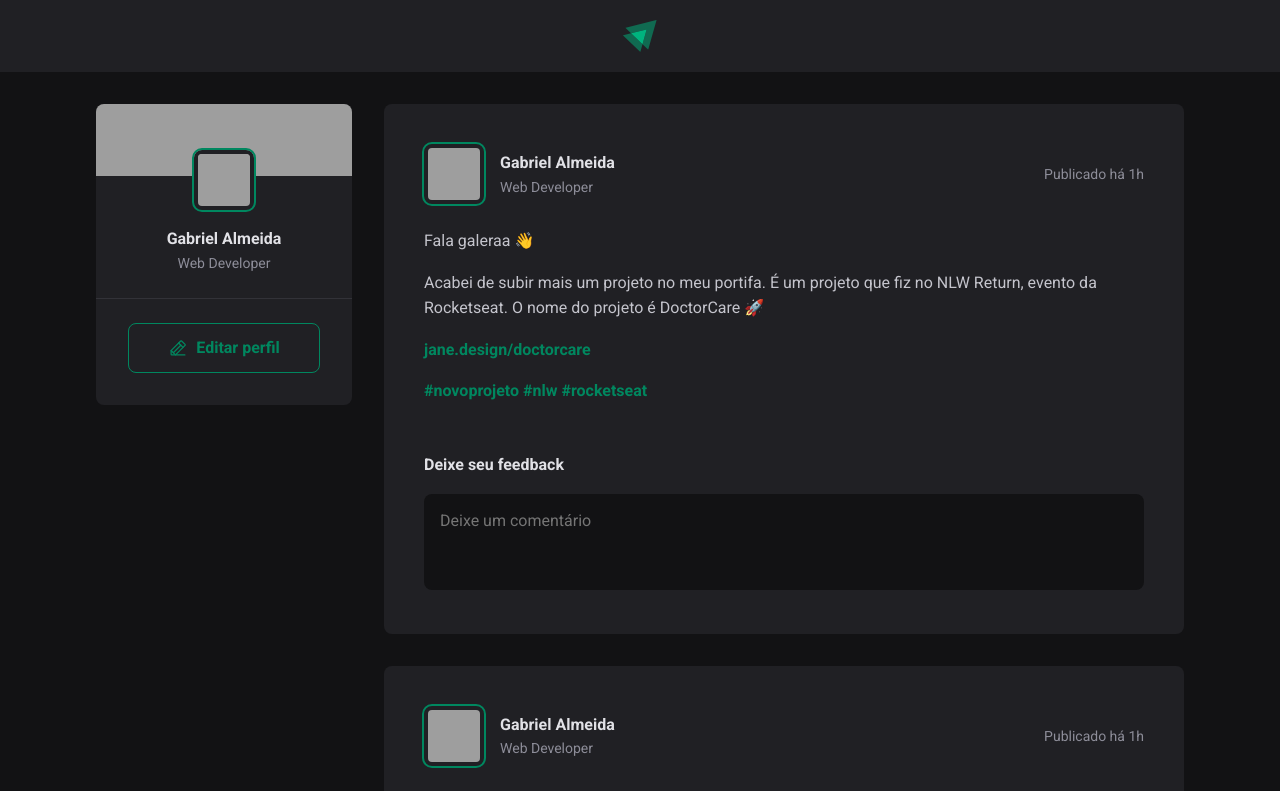
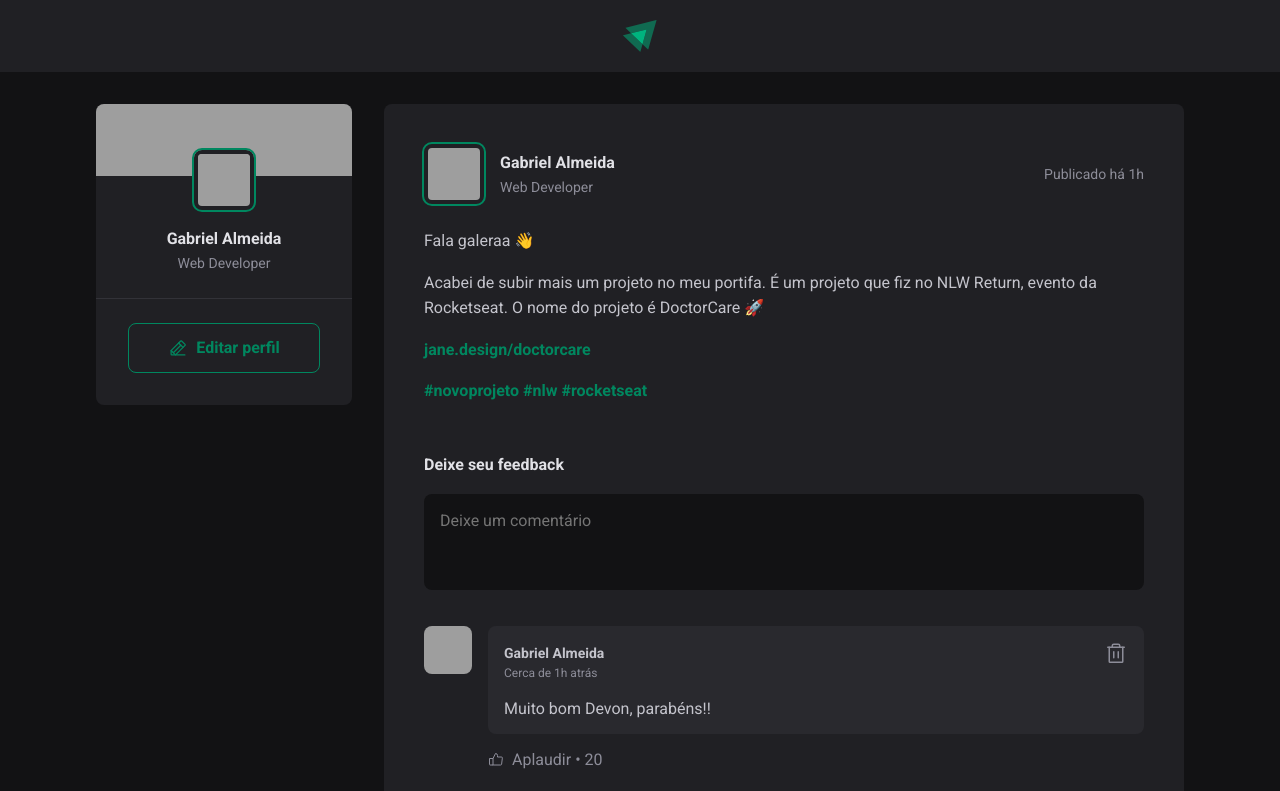
Before and after one commit to Gabrielgqa/ReactFundamentals2023, a React (Vite) app: page / in a window 1280 px wide. Shown: the top 791 px of the page. Built offline with nearby package versions, Linux system fonts and the light colour scheme; grey boxes are pictures that could not be loaded.

Commit message:
feat: finalize Post component

```diff
--- /dev/null
+++ b/src/components/Comment.jsx
@@ -0,0 +1,34 @@
+import { ThumbsUp, Trash } from 'phosphor-react';
+import styles from './Comment.module.css';
+
+export function Comment() {
+    return (
+        <div className={styles.comment}>
+            <img src="https://github.com/Gabrielgqa.png" />
+
+            <div className={styles.commentBox}>
+                <div className={styles.commentContent}>
+                    <header>
+                        <div className={styles.authorAndTime}>
+                            <strong>Gabriel Almeida</strong>
+                            <time title="11 de Maio às 08:00" dateTime="2022-05-11 08:00:12">Cerca de 1h atrás</time>
+                        </div>
+
+                        <button title="Deletar comentário">
+                            <Trash size={24} />
+                        </button>
+                    </header>
+
+                    <p>Muito bom Devon, parabéns!!</p>
+                </div>
+
+                <footer>
+                    <button>
+                        <ThumbsUp />
+                        Aplaudir <span>20</span>
+                    </button>
+                </footer>
+            </div>
+        </div>
+    )
+}
--- /dev/null
+++ b/src/components/Comment.module.css
@@ -0,0 +1,85 @@
+.comment {
+    margin-top: 1.5rem;
+    display: flex;
+    gap: 1rem;
+}
+
+.comment > img {
+    width: 3rem;
+    height: 3rem;
+    border-radius: 8px;
+}
+
+.commentBox {
+    flex: 1;
+}
+
+.commentContent {
+    background: var(--gray-700);
+    border-radius: 8px;
+    padding: 1rem;
+}
+
+.commentContent header {
+    display: flex;
+    align-items: flex-start;
+    justify-content: space-between;
+}
+
+.authorAndTime strong{
+    display: block;
+    font-size: 0.875rem;
+    line-height: 1.6;
+}
+
+.authorAndTime time{
+    display: block;
+    font-size: 0.75rem;
+    line-height: 1.6;
+    color: var(--gray-400);
+}
+
+.commentContent header button {
+    background: transparent;
+    border: 0;
+    color: var(--gray-400);
+    cursor: pointer;
+    line-height: 0;
+    border-radius: 2px;
+}
+
+.comment header button:hover {
+    color: var(--red-500);
+}
+
+.commentContent p {
+    margin-top: 1rem;
+    color: var(--gray-300);
+}
+
+.commentBox footer {
+    margin-top: 1rem;
+}
+
+.commentBox footer button {
+    background: transparent;
+    border: 0;
+    color: var(--gray-400);
+    cursor: pointer;
+    display: flex;
+    align-items: center;
+    border-radius: 2px;
+}
+
+.commentBox footer button :hover{
+    color: var(--gray-300);
+}
+
+.commentBox footer button svg {
+    margin-right: 0.5rem;
+}
+
+.commentBox footer button span::before {
+    content: "\2022";
+    padding: 0 0.25rem;
+}
--- a/src/components/Post.jsx
+++ b/src/components/Post.jsx
@@ -1,4 +1,5 @@
 import styles from './Post.module.css';
+import { Comment } from './Comment.jsx';
 
 export function Post() {
     return (
@@ -35,6 +36,12 @@
                     <button type="submit" >Publicar</button>
                 </footer>
             </form>
+
+            <div className={styles.commentList}>
+                <Comment />
+                <Comment />
+                <Comment />
+            </div>
         </article>
     )
 }
--- a/src/components/Post.module.css
+++ b/src/components/Post.module.css
@@ -117,3 +117,7 @@
 .commentForm button[type=submit]:hover {
     background: var(--green-300);
 }
+
+.commentList {
+    margin-top: 2rem;
+}
--- a/src/global.css
+++ b/src/global.css
@@ -7,8 +7,11 @@
     --gray-700: #29292e;
     --gray-800: #202024;
     --gray-900: #121214;
+
     --green-300: #00B37E;
     --green-500: #00875f;
+
+    --red-500: #F75A68;
 }
 
 :focus {
```
